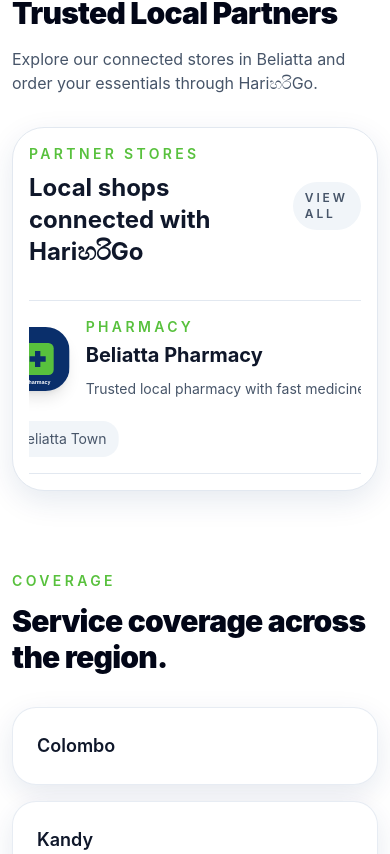
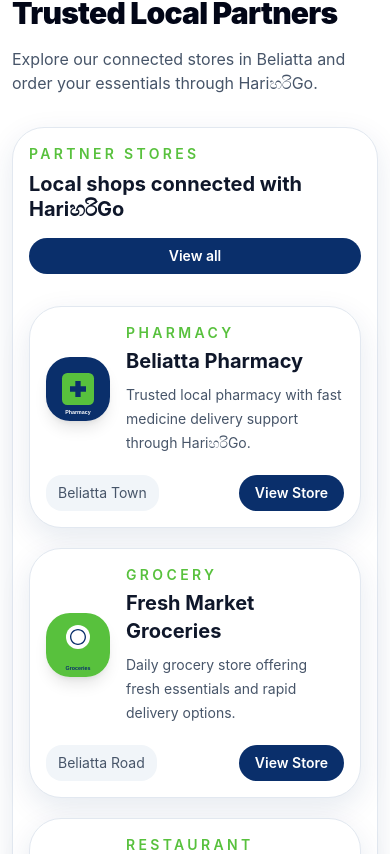
Before and after one commit to pabasara200012/haiharigo, a Next.js app: page /haiharigo/ in a window 390 px wide. Shown: the part 4390-5244 px from the top of the page. Built offline with nearby package versions, Linux system fonts and the light colour scheme.

Commit message:
Fix partner stores responsiveness

```diff
--- a/components/FeaturedStores.tsx
+++ b/components/FeaturedStores.tsx
@@ -18,24 +18,25 @@ export function FeaturedStores({
         <h2 className="section-title mt-3">{title}</h2>
         <p className="mt-4 max-w-2xl text-slate-600">{subtitle}</p>
       </div>
-      <div className="rounded-[2rem] border border-slate-200 bg-white p-4 shadow-soft">
-        <div className="flex items-center justify-between gap-4">
-          <div>
+      <div className="rounded-[2rem] border border-slate-200 bg-white p-4 shadow-soft sm:p-5 lg:p-6">
+        <div className="flex flex-col gap-4 sm:flex-row sm:items-center sm:justify-between">
+          <div className="min-w-0">
             <p className="text-sm font-semibold uppercase tracking-[0.24em] text-[#58C13D]">Partner Stores</p>
-            <h3 className="mt-2 text-2xl font-bold text-slate-900">Local shops connected with HariහරිGo</h3>
+            <h3 className="mt-2 text-xl font-bold leading-tight text-slate-900 sm:text-2xl">Local shops connected with HariහරිGo</h3>
           </div>
-          <Link href="/stores" className="inline-flex items-center rounded-full bg-slate-100 px-3 py-2 text-xs font-semibold uppercase tracking-[0.24em] text-slate-600 transition hover:bg-slate-200">
+          <Link
+            href="/stores"
+            className="inline-flex w-full items-center justify-center rounded-full bg-[#0A2F6B] px-4 py-2 text-sm font-semibold text-white transition hover:bg-[#0c3478] sm:w-auto"
+          >
             View all
           </Link>
         </div>
-        <div className="marquee-container mt-8 overflow-x-auto overflow-y-hidden scroll-smooth touch-pan-x">
-          <div className="marquee-track flex gap-5">
-            {partnerStores.map((store) => (
-              <div key={store.id} className="min-w-[280px] flex-shrink-0 scroll-snap-align-center">
-                <PartnerStoreCard store={store} />
-              </div>
-            ))}
-          </div>
+        <div className="mt-8 grid grid-cols-1 gap-5 px-0 sm:grid-cols-2 lg:grid-cols-3 xl:grid-cols-4">
+          {partnerStores.map((store) => (
+            <div key={store.id} className="w-full min-w-0">
+              <PartnerStoreCard store={store} />
+            </div>
+          ))}
         </div>
       </div>
     </section>
```
